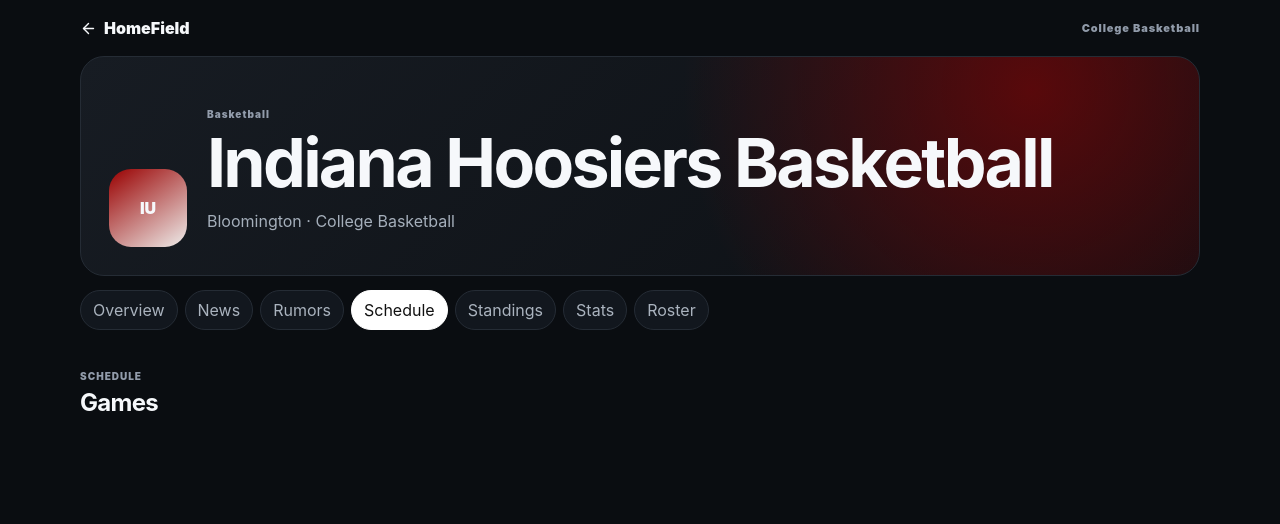
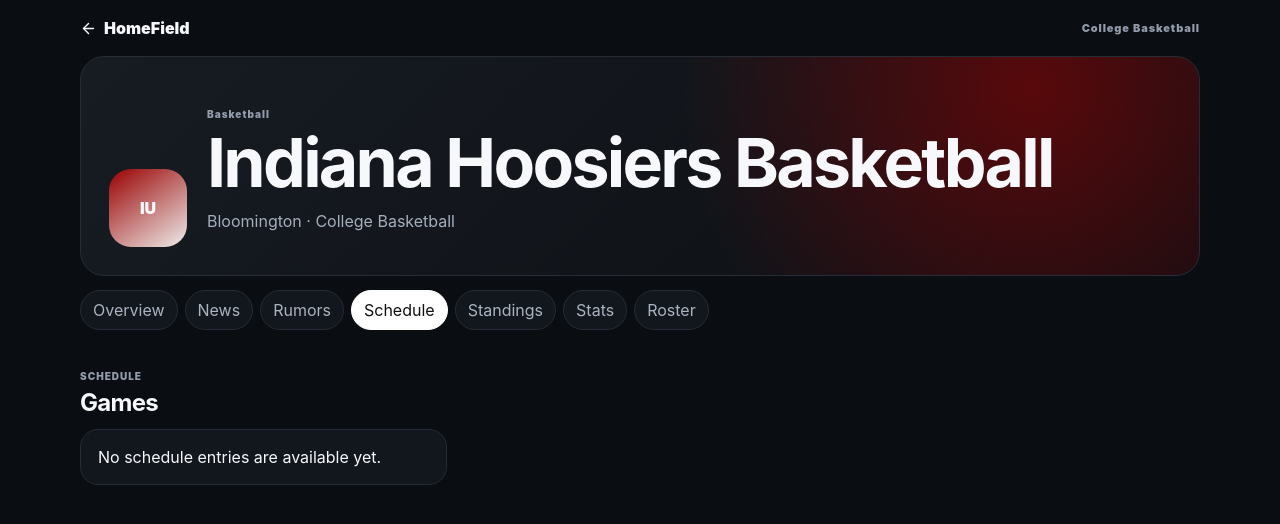
Before and after one commit to natebeckermann/HomeField-, a Next.js app: page /team/indiana-basketball in a window 1280 px wide. Both pictures are taken after a click on the button "Schedule". Shown: the top 524 px of the page. Built offline with nearby package versions, Linux system fonts and the light colour scheme.

Commit message:
Improve team schedule empty state

```diff
--- a/src/components/TeamPageClient.tsx
+++ b/src/components/TeamPageClient.tsx
@@ -1,15 +1,15 @@
 "use client";
 import {useState} from "react";
 import Link from "next/link";
-import {ArrowLeft,CalendarDays,Newspaper,BarChart3,Trophy,Users,Flame} from "lucide-react";
+import {ArrowLeft,CalendarDays,Newspaper,BarChart3,Users,Flame} from "lucide-react";
 import {teamCatalog,demoGames,demoStories} from "@/data/demo";
 export default function TeamPageClient({teamId}:{teamId:string}){const team=teamCatalog.find(t=>t.id===teamId);const [tab,setTab]=useState("Overview");if(!team)return <main className="pageShell"><Link href="/" className="backLink"><ArrowLeft/>HomeField</Link><h1>Team not found</h1></main>;
  const games=demoGames.filter(g=>g.teamId===team.id);const stories=demoStories.filter(s=>s.teamId===team.id);const stats=team.sport==="Baseball"?[["Runs/Game","4.7"],["AVG",".258"],["OPS",".744"],["ERA","3.82"]]:team.sport==="Hockey"?[["Goals/Game","3.18"],["Power Play","23.4%"],["Penalty Kill","81.2%"],["Shots/Game","30.8"]]:team.sport==="Soccer"?[["Goals/Game","1.82"],["Possession","54.3%"],["Shots/Game","13.8"],["Pass Accuracy","84.6%"]]:[["Points/Game","31.4"],["Efficiency","47.2%"],["Turnover Margin","+6"],["Form","Strong"]];
- return <main className="pageShell"><div className="pageTop"><Link href="/" className="backLink"><ArrowLeft size={17}/>HomeField</Link><span>{team.league}</span></div><section className="teamHero" style={{background:`radial-gradient(circle at 85% 15%,${team.primary}88,transparent 36%),linear-gradient(135deg,#171c23,#0c0f13)`}}><div className="bigMark" style={{background:`linear-gradient(145deg,${team.primary},${team.secondary})`}}>{team.short}</div><div><span className="eyebrow">{team.sport}</span><h1>{team.name}</h1><p>{team.city} · {team.league}</p></div></section><nav className="tabs">{["Overview","News","Rumors","Schedule","Standings","Stats","Roster"].map(x=><button onClick={()=>setTab(x)} className={tab===x?"active":""} key={x}>{x}</button>)}</nav>
+ return <main className="pageShell"><div className="pageTop"><Link href="/" className="backLink"><ArrowLeft size={17}/>HomeField</Link><span>{team.league}</span></div><section className="teamHero" style={{background:`radial-gradient(circle at 85% 15%,${team.primary}88,transparent 36%),linear-gradient(135deg,#171c23,#0c0f13)`}}><div className="bigMark" style={{background:`linear-gradient(145deg,${team.primary},${team.secondary})`}}>{team.short}</div><div><span className="eyebrow">{team.sport}</span><h1>{team.name}</h1><p>{team.city} · {team.league}</p></div></section><nav className="tabs" aria-label={`${team.name} sections`}>{["Overview","News","Rumors","Schedule","Standings","Stats","Roster"].map(x=><button type="button" onClick={()=>setTab(x)} className={tab===x?"active":""} aria-pressed={tab===x} key={x}>{x}</button>)}</nav>
  {tab==="Overview"&&<><Section label="NEXT UP" title="Games"><div className="gameGrid">{games.length?games.map(g=><Link href={`/game/${g.id}`} className="gameCard" key={g.id}><CalendarDays/><div><strong>{g.opponent}</strong><small>{g.detail}</small></div></Link>):<Empty text="Schedule data will populate here."/>}</div></Section><Section label="TEAM SNAPSHOT" title="Key stats"><div className="statGrid">{stats.map(([a,b])=><div className="statCard" key={a}><span>{a}</span><strong>{b}</strong></div>)}</div></Section><Section label="LATEST" title="Team news"><Stories stories={stories} color={team.primary}/></Section></>}
  {tab==="News"&&<Section label="NEWS" title={team.name}><Stories stories={stories} color={team.primary}/></Section>}
  {tab==="Rumors"&&<Section label="RUMOR WIRE" title="Movement"><div className="rumorGrid"><Rumor status="Heating Up"/><Rumor status="Worth Watching"/><Rumor status="Buzz"/></div></Section>}
- {tab==="Schedule"&&<Section label="SCHEDULE" title="Games"><div className="gameGrid">{games.map(g=><Link href={`/game/${g.id}`} className="gameCard" key={g.id}><CalendarDays/><div><strong>{g.opponent}</strong><small>{g.detail}</small></div></Link>)}</div></Section>}
+ {tab==="Schedule"&&<Section label="SCHEDULE" title="Games"><div className="gameGrid">{games.length?games.map(g=><Link href={`/game/${g.id}`} className="gameCard" key={g.id}><CalendarDays/><div><strong>{g.opponent}</strong><small>{g.detail}</small></div></Link>):<Empty text="No schedule entries are available yet."/>}</div></Section>}
  {tab==="Standings"&&<Section label="STANDINGS" title="Position"><div className="table"><div><b>1</b><span>{team.name}</span><strong>—</strong></div><div><b>2</b><span>League competitor</span><strong>—</strong></div><div><b>3</b><span>League competitor</span><strong>—</strong></div></div></Section>}
  {tab==="Stats"&&<Section label="STATS" title="Team performance"><div className="statGrid">{stats.concat(stats.slice(0,2)).map(([a,b],i)=><div className="statCard" key={i}><BarChart3/><span>{a}</span><strong>{b}</strong></div>)}</div></Section>}
  {tab==="Roster"&&<Section label="ROSTER" title="Players"><div className="roster"><Users/><p>Roster and player profiles are ready for the live data feed.</p></div></Section>}
```
